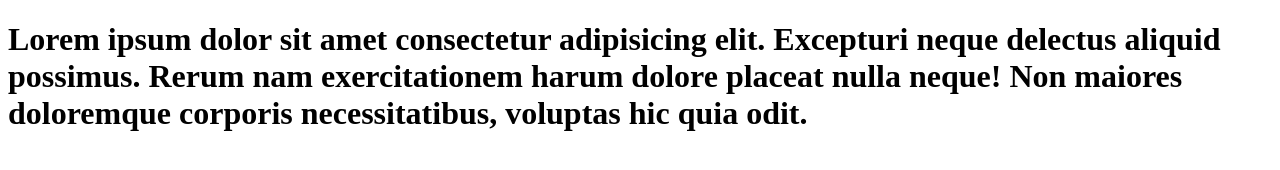
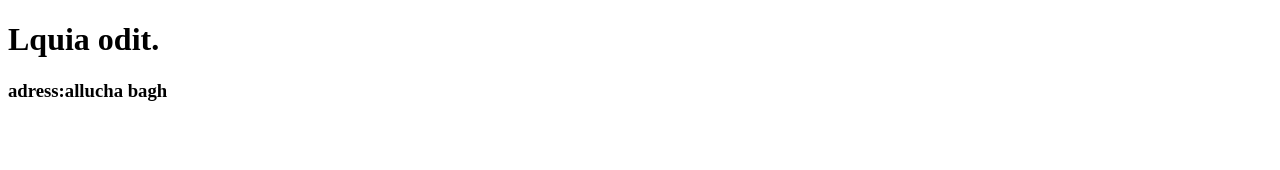
Before and after one commit to anjuqadir14848/restaurantTailwind, a plain HTML site: page tansha1.html in a window 1280 px wide. Drawn offline with Linux system fonts and the light colour scheme.

Commit message:
content changed in three files

```diff
--- a/tansha1.html
+++ b/tansha1.html
@@ -7,7 +7,8 @@
 </head>
 <body>
     <h1>
-        Lorem ipsum dolor sit amet consectetur adipisicing elit. Excepturi neque delectus aliquid possimus. Rerum nam exercitationem harum dolore placeat nulla neque! Non maiores doloremque corporis necessitatibus, voluptas hic quia odit.
+        Lquia odit.
+        <h3>adress:allucha bagh</h3>
     </h1>
 </body>
 </html>
```
Also changed, not shown: tansha2.html (+1 -1 lines), tansha3.html (+2 -1 lines).
